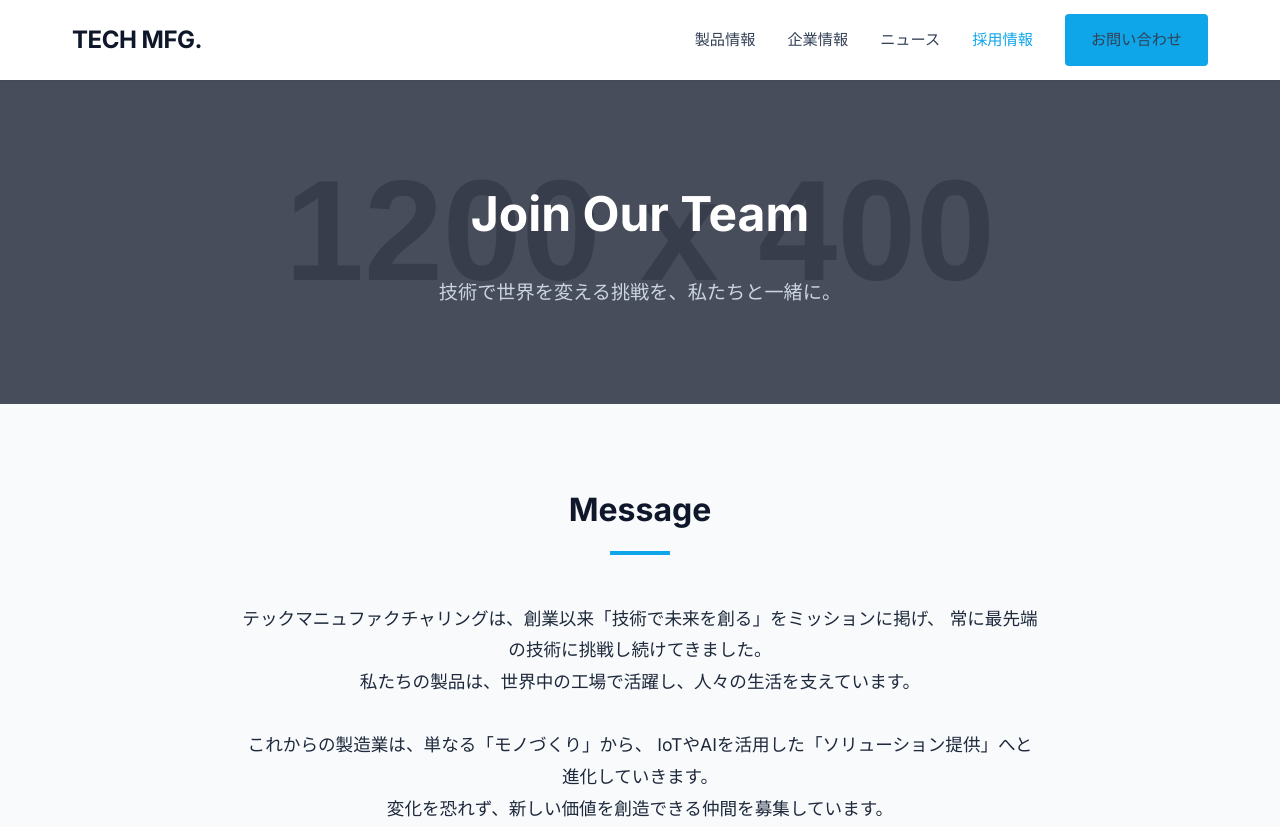
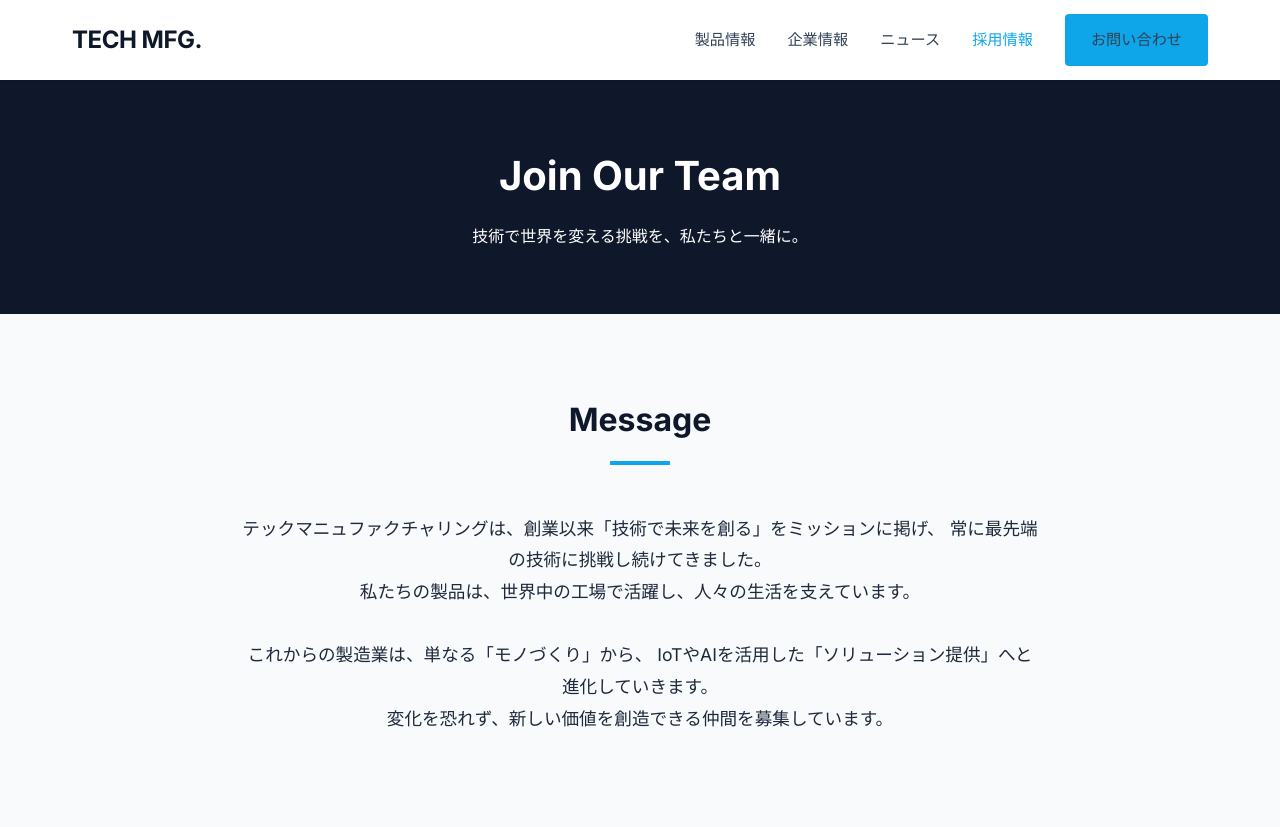
Before and after one commit to megdisc/p2529, a plain HTML site: page recruit.html in a window 1280 px wide. Shown: the top 827 px of the page. Drawn offline with Linux system fonts and the light colour scheme; placeholder pictures from the web are drawn by us.

Commit message:
251127-102

```diff
--- a/css/style.css
+++ b/css/style.css
@@ -199,7 +199,7 @@ header .container {
     left: 0;
     width: 100%;
     height: 100%;
-    background: radial-gradient(circle at center, transparent 0%, rgba(0, 0, 0, 0.4) 100%);
+    background: linear-gradient(to right, rgba(15, 23, 42, 0.9) 0%, rgba(15, 23, 42, 0.6) 100%);
 }
 
 .hero-content {
@@ -339,11 +339,17 @@ header .container {
 }
 
 .detail-image {
+    width: 100%;
+    aspect-ratio: 1 / 1;
+    border-radius: 8px;
+    overflow: hidden;
     background-color: #e2e8f0;
-    height: 400px;
-    border-radius: 8px;
-    background-image: linear-gradient(45deg, #cbd5e1 25%, #e2e8f0 25%, #e2e8f0 50%, #cbd5e1 50%, #cbd5e1 75%, #e2e8f0 75%, #e2e8f0 100%);
-    background-size: 20px 20px;
+}
+
+.detail-image img {
+    width: 100%;
+    height: 100%;
+    object-fit: cover;
 }
 
 .detail-info h1 {
--- a/recruit.html
+++ b/recruit.html
@@ -8,42 +8,16 @@
     <link rel="stylesheet" href="css/style.css">
     <link href="https://fonts.googleapis.com/css2?family=Inter:wght@400;500;700&display=swap" rel="stylesheet">
     <style>
-        .recruit-hero {
-            background-image: url('https://placehold.co/1200x400?text=Recruit+Hero');
-            background-size: cover;
-            background-position: center;
+        .page-header {
+            background-color: var(--color-primary);
             color: white;
-            padding: 6rem 0;
+            padding: 4rem 0;
             text-align: center;
-            position: relative;
         }
 
-        .recruit-hero::before {
-            content: '';
-            position: absolute;
-            top: 0;
-            left: 0;
-            width: 100%;
-            height: 100%;
-            background-color: rgba(15, 23, 42, 0.7);
-            z-index: 1;
-        }
-
-        .recruit-hero .container {
-            position: relative;
-            z-index: 2;
-        }
-
-        .recruit-hero h1 {
-            font-size: 3rem;
-            margin-bottom: 1.5rem;
-        }
-
-        .recruit-hero p {
-            font-size: 1.2rem;
-            color: #cbd5e1;
-            max-width: 600px;
-            margin: 0 auto;
+        .page-header h1 {
+            font-size: 2.5rem;
+            margin-bottom: 1rem;
         }
 
         .job-list {
@@ -124,8 +98,8 @@
         </div>
     </header>
 
-    <!-- Recruit Hero -->
-    <div class="recruit-hero">
+    <!-- Page Header -->
+    <div class="page-header">
         <div class="container">
             <h1>Join Our Team</h1>
             <p>技術で世界を変える挑戦を、私たちと一緒に。</p>
```
Also changed, not shown: product-detail.html (+0 -12 lines).
